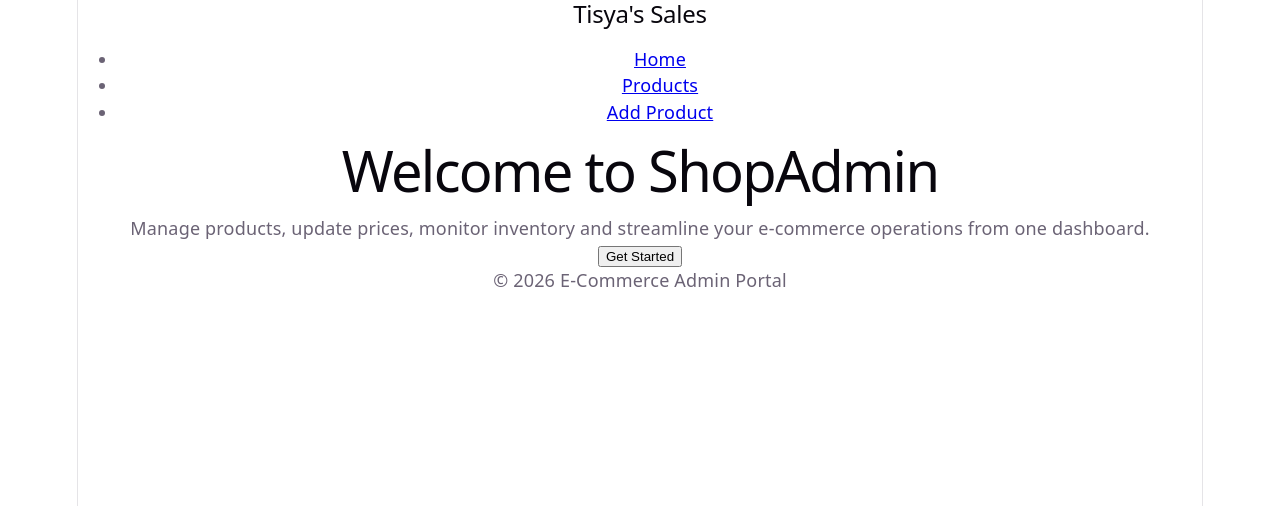
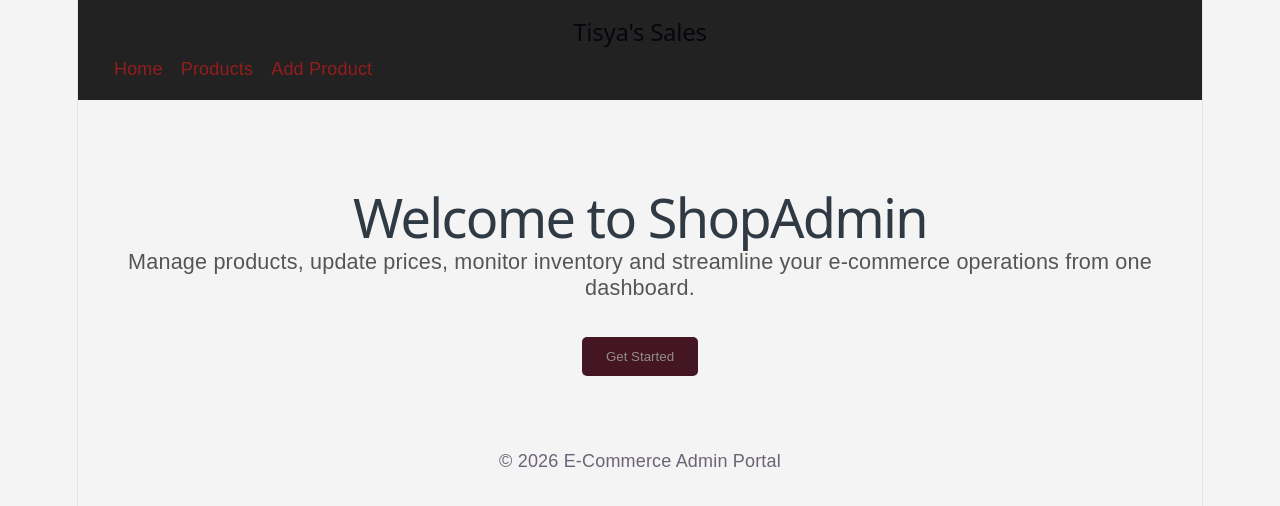
Before and after one commit to ianmwenja8-collab/ecommerce-admin, a React (Vite) app: page / in a window 1280 px wide. Shown: the top 506 px of the page. Built offline with nearby package versions, Linux system fonts and the light colour scheme; data requests are answered from the project's data file.

Commit message:
modified App.css, App.jsx and SearchPage.jsx

```diff
--- a/db.json
+++ b/db.json
@@ -15,6 +15,15 @@
       "origin": "Vietnam",
       "price": 12,
       "stock": 40
+    },
+    {
+      "name": "Kepta",
+      "description": "leaves",
+      "origin": "Kisii",
+      "price": 7,
+      "stock": 9,
+      "id": "Jsi-doCXuI0"
     }
-  ]
+  ],
+  "$schema": "./node_modules/json-server/schema.json"
 }
--- a/src/App.css
+++ b/src/App.css
@@ -15,7 +15,7 @@ body {
 
 .navbar {
   background-color: #222;
-  color: white;
+  color: rgb(77, 42, 42);
   padding: 1rem 2rem;
 }
 
@@ -31,12 +31,12 @@ body {
 }
 
 .nav-links a {
-  color: white;
+  color: rgb(147, 29, 29);
   text-decoration: none;
 }
 
 .nav-links a:hover {
-  color: #00bcd4;
+  color: #d40094;
 }
 
 .landing-page {
@@ -46,7 +46,7 @@ body {
 
 .landing-page h1 {
   font-size: 3rem;
-  color: #333;
+  color: #303a44;
   margin-bottom: 1rem;
 }
 
@@ -57,8 +57,8 @@ body {
 }
 
 .cta-button {
-  background-color: #00bcd4;
-  color: white;
+  background-color: #441623;
+  color: rgb(149, 140, 140);
   border: none;
   padding: 12px 24px;
   cursor: pointer;
@@ -66,7 +66,7 @@ body {
 }
 
 .cta-button:hover {
-  background-color: #0097a7;
+  background-color: #8c1f7c;
 }
 
 @media (max-width: 768px) {
--- a/src/App.jsx
+++ b/src/App.jsx
@@ -5,6 +5,7 @@ import SearchPage from "./Pages/SearchPage.jsx";
 import AddProductPage from "./Pages/AddProductPage.jsx";
 import Layout from "./components/layout.jsx";
 import { ProductProvider } from "./components/ProductContext.jsx";
+import "./App.css";
 
 function App() {
   return (
--- a/src/Pages/SearchPage.jsx
+++ b/src/Pages/SearchPage.jsx
@@ -7,7 +7,6 @@ export default function SearchPage() {
 
   console.log("Rendering SearchPage with search term:", searchTerm);
 
-  // Filter products by name or category matching search query
   const filteredProducts = initialProducts.filter(p =>
     p.name.toLowerCase().includes(searchTerm.toLowerCase()) ||
     p.category.toLowerCase().includes(searchTerm.toLowerCase())
@@ -50,7 +49,6 @@ export default function SearchPage() {
         ))}
       </div>
 
-      {/* View Product Details Modal */}
       {selectedProduct && (
         <div className="fixed inset-0 bg-black/50 flex items-center justify-center p-4">
           <div className="bg-white rounded-xl p-6 max-w-md w-full shadow-xl space-y-4">
```
